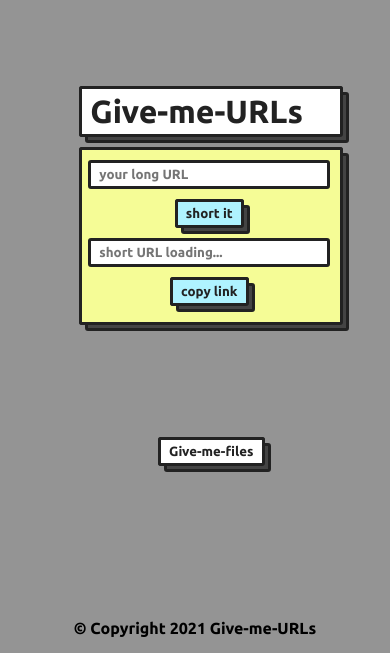
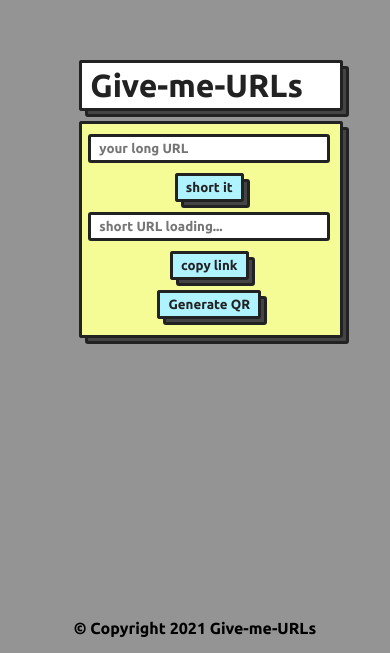
Before and after one commit to tanishq-soni/givemeurls, a plain HTML site: page index.html in a window 390 px wide. Shown: the part 191-844 px from the top of the page. Drawn offline with nearby package versions, Linux system fonts and the light colour scheme.

Commit message:
qr feature

```diff
--- a/index.html
+++ b/index.html
@@ -17,10 +17,14 @@
         <button class="submit-button block" onclick="submit()">short it</button>
         <input class="short-url block fixed" id="short_url" placeholder="short URL loading..." value="">
         <button class="copy-button block" onclick="copy()">copy link</button>
+        <button class="qr-btn block" onclick="qr()">Generate QR</button>
+        <div class="qrdiv" id="qr_div">
+        <center><iframe name="qrframe" style="height: 130px; width: 130px;"></iframe></center>
+        </div>
     </div>
-    <div class="gmf">
+    <!-- <div class="gmf">
     <button class="gmf-btn block" onclick="gmf()">Give-me-files</button>
-    </div>
+    </div> -->
     <p class="footer">&copy; Copyright 2021 Give-me-URLs</p>
 <script src="script.js"></script>
 </body>
--- a/script.js
+++ b/script.js
@@ -1,3 +1,4 @@
+document.getElementById("qr_div").style.display ="none";
 function gmf(){
   window.location.href="https://givemefiles.now.sh";
 }
@@ -31,3 +32,8 @@ function copy() {
     copyText.setSelectionRange(0, 99999);
     document.execCommand("copy");
   }
+function qr(){
+    document.getElementById("qr_div").style.display ="block";
+    var qrlink = document.getElementById("short_url").value;
+    window.frames['qrframe'].location.replace(qrlink+".QR");
+}
--- a/style.css
+++ b/style.css
@@ -5,7 +5,7 @@
       font-family: 'Ubuntu', sans-serif;
       background-color: #949494;
       position: fixed;
-      top: 38%;
+      top: 35%;
       left: 48.5%;
       margin-top: -50px;
       margin-left: -108px;
@@ -21,7 +21,7 @@
     --block-background-color: rgb(245, 252, 150);
   }
 
-  .submit-button, .copy-button{
+  .submit-button, .copy-button, .qr-btn{
   margin-left: auto;
   margin-right: auto;
   --block-background-color: rgb(175, 243, 255);
@@ -50,7 +50,7 @@
       font-family: 'Ubuntu', sans-serif;
       background-color: #949494;
       position: fixed;
-      top: 38%;
+      top: 35%;
       left: 48%;
       margin-top: -50px;
       margin-left: -108px;
@@ -66,7 +66,7 @@
     --block-background-color: rgb(245, 252, 150);
   }
 
-  .submit-button, .copy-button{
+  .submit-button, .copy-button, .qr-btn{
   margin-left: auto;
   margin-right: auto;
   --block-background-color: rgb(175, 243, 255);
@@ -93,7 +93,7 @@
       font-family: 'Ubuntu', sans-serif;
       background-color: #949494;
       position: fixed;
-      top: 38%;
+      top: 35%;
       left: 47%;
       margin-top: -50px;
       margin-left: -108px;
@@ -109,7 +109,7 @@
     --block-background-color: rgb(245, 252, 150);
   }
 
-  .submit-button, .copy-button{
+  .submit-button, .copy-button, .qr-btn{
   margin-left: auto;
   margin-right: auto;
   --block-background-color: rgb(175, 243, 255);
@@ -136,7 +136,7 @@
       font-family: 'Ubuntu', sans-serif;
       background-color: #949494;
       position: fixed;
-      top: 38%;
+      top: 35%;
       left: 46%;
       margin-top: -50px;
       margin-left: -108px;
@@ -152,7 +152,7 @@
     --block-background-color: rgb(245, 252, 150);
   }
 
-  .submit-button, .copy-button{
+  .submit-button, .copy-button, .qr-btn{
   margin-left: auto;
   margin-right: auto;
   --block-background-color: rgb(175, 243, 255);
@@ -179,7 +179,7 @@
       font-family: 'Ubuntu', sans-serif;
       background-color: #949494;
       position: fixed;
-      top: 38%;
+      top: 35%;
       left: 48%;
       margin-top: -50px;
       margin-left: -108px;
@@ -195,7 +195,7 @@
     --block-background-color: rgb(245, 252, 150);
   }
 
-  .submit-button, .copy-button{
+  .submit-button, .copy-button, .qr-btn{
   margin-left: auto;
   margin-right: auto;
   --block-background-color: rgb(175, 243, 255);
@@ -222,7 +222,7 @@
       font-family: 'Ubuntu', sans-serif;
       background-color: #949494;
       position: fixed;
-      top: 38%;
+      top: 35%;
       left: 48%;
       margin-top: -50px;
       margin-left: -108px;
@@ -238,7 +238,7 @@
     --block-background-color: rgb(245, 252, 150);
   }
 
-  .submit-button, .copy-button{
+  .submit-button, .copy-button, .qr-btn{
   margin-left: auto;
   margin-right: auto;
   --block-background-color: rgb(175, 243, 255);
@@ -265,7 +265,7 @@
       font-family: 'Ubuntu', sans-serif;
       background-color: #949494;
       position: fixed;
-      top: 38%;
+      top: 35%;
       left: 48%;
       margin-top: -50px;
       margin-left: -108px;
@@ -281,7 +281,7 @@
     --block-background-color: rgb(245, 252, 150);
   }
 
-  .submit-button, .copy-button{
+  .submit-button, .copy-button, .qr-btn{
   margin-left: auto;
   margin-right: auto;
   --block-background-color: rgb(175, 243, 255);
@@ -308,7 +308,7 @@
       font-family: 'Ubuntu', sans-serif;
       background-color: #949494;
       position: fixed;
-      top: 38%;
+      top: 35%;
       left: 48%;
       margin-top: -50px;
       margin-left: -108px;
@@ -324,7 +324,7 @@
     --block-background-color: rgb(245, 252, 150);
   }
 
-  .submit-button, .copy-button{
+  .submit-button, .copy-button, .qr-btn{
   margin-left: auto;
   margin-right: auto;
   --block-background-color: rgb(175, 243, 255);
```
